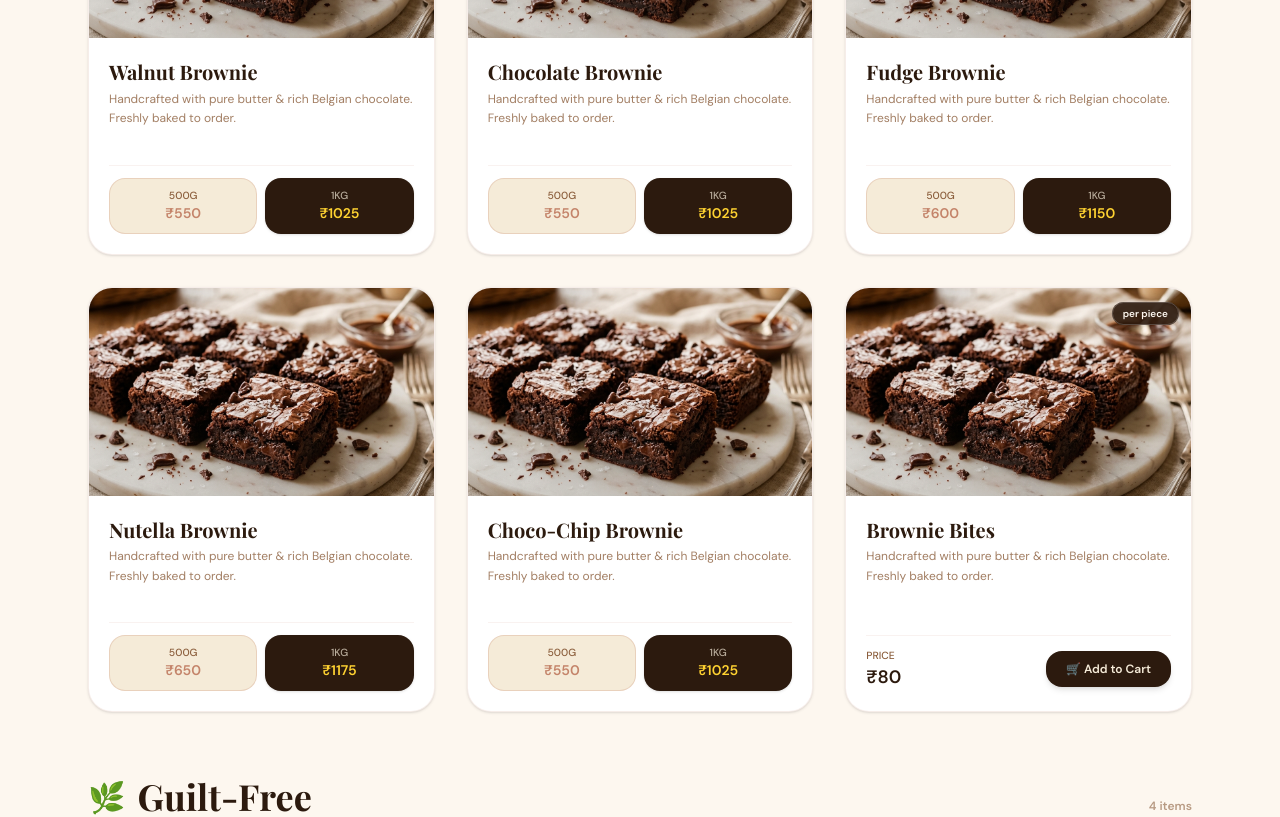
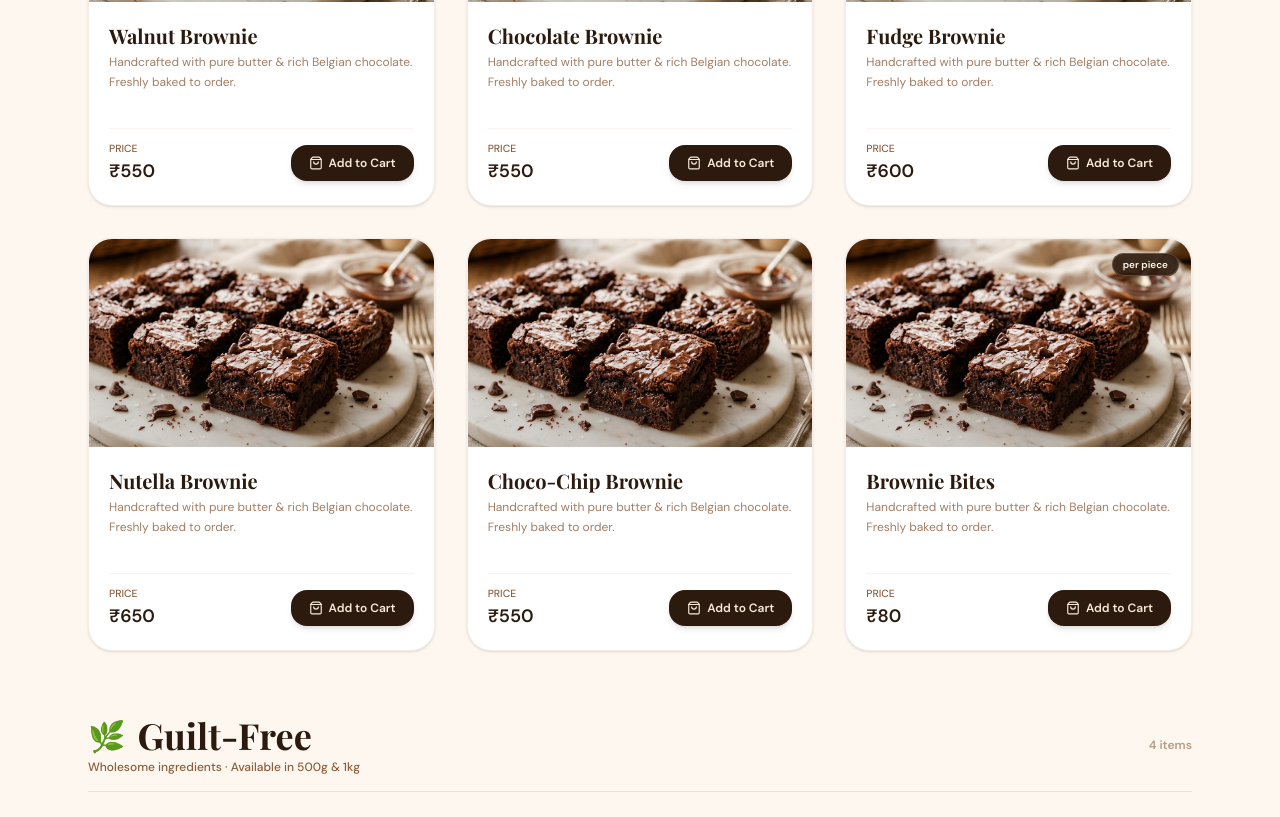
Before and after one commit to pratikshit19/Batter-Bliss, a React (Vite) app: page /menu in a window 1280 px wide. Shown: the part 2260-3077 px from the top of the page. Built offline with nearby package versions, Linux system fonts and the light colour scheme; no server answers; a web font is replaced by a local one.

Commit message:
Consistency across all menu cards

```diff
--- a/src/pages/MenuPage.jsx
+++ b/src/pages/MenuPage.jsx
@@ -4,6 +4,7 @@ import Navbar from '../components/Navbar'
 import Footer from '../components/Footer'
 import { useCart } from '../context/CartContext'
 import { getStoredMenuItems } from '../utils/menuManager'
+import { ShoppingBag } from 'lucide-react'
 
 export default function MenuPage() {
   const navigate = useNavigate()
@@ -145,33 +146,6 @@ export default function MenuPage() {
 
                     {/* Actions Footer */}
                     <div className="p-5 pt-0">
-                      {item.p1kg ? (
-                        /* Dual Weight Options (500g & 1kg) */
-                        <div className="grid grid-cols-2 gap-2 pt-3 border-t border-rose/10">
-                          <button
-                            onClick={(e) => {
-                              e.stopPropagation()
-                              handleAdd(item, '500g', item.p500, category.id)
-                            }}
-                            className="py-2.5 px-3 rounded-2xl bg-cream hover:bg-rose/20 text-brown-dark text-xs font-semibold border border-rose/25 transition-all flex flex-col items-center justify-center cursor-pointer active:scale-95"
-                          >
-                            <span className="text-[0.65rem] uppercase text-brown-light font-medium">500g</span>
-                            <span className="font-bold text-rose text-sm">₹{item.p500}</span>
-                          </button>
-
-                          <button
-                            onClick={(e) => {
-                              e.stopPropagation()
-                              handleAdd(item, '1kg', item.p1kg, category.id)
-                            }}
-                            className="py-2.5 px-3 rounded-2xl bg-brown-dark text-cream hover:bg-brown-mid text-xs font-semibold transition-all flex flex-col items-center justify-center cursor-pointer shadow-sm active:scale-95"
-                          >
-                            <span className="text-[0.65rem] uppercase text-cream/70 font-medium">1kg</span>
-                            <span className="font-bold text-amber-300 text-sm">₹{item.p1kg}</span>
-                          </button>
-                        </div>
-                      ) : (
-                        /* Single Unit Option (Cake Jars / Bites) */
                       <div className="pt-3 border-t border-rose/10 flex items-center justify-between gap-3">
                         <div className="flex flex-col">
                           <span className="text-[0.65rem] uppercase text-brown-light font-medium">Price</span>
@@ -181,14 +155,14 @@ export default function MenuPage() {
                         <button
                           onClick={(e) => {
                             e.stopPropagation()
-                              handleAdd(item, item.unit || '1 Unit', item.p500, category.id)
+                            handleAdd(item, item.p1kg ? '500g' : (item.unit || '1 Unit'), item.p500, category.id)
                           }}
-                            className="py-2.5 px-5 rounded-2xl bg-brown-dark text-cream hover:bg-brown-mid text-xs font-bold transition-all flex items-center gap-1.5 cursor-pointer shadow-md active:scale-95"
+                          className="py-2.5 px-4.5 rounded-2xl bg-brown-dark text-cream hover:bg-brown-mid text-xs font-bold transition-all flex items-center gap-1.5 cursor-pointer shadow-md active:scale-95"
                         >
-                            <span>🛒 Add to Cart</span>
+                          <ShoppingBag className="w-3.5 h-3.5" />
+                          <span>Add to Cart</span>
                         </button>
                       </div>
-                      )}
                     </div>
 
                   </div>
```
Lines whose indentation alone changed are shown as unchanged.
